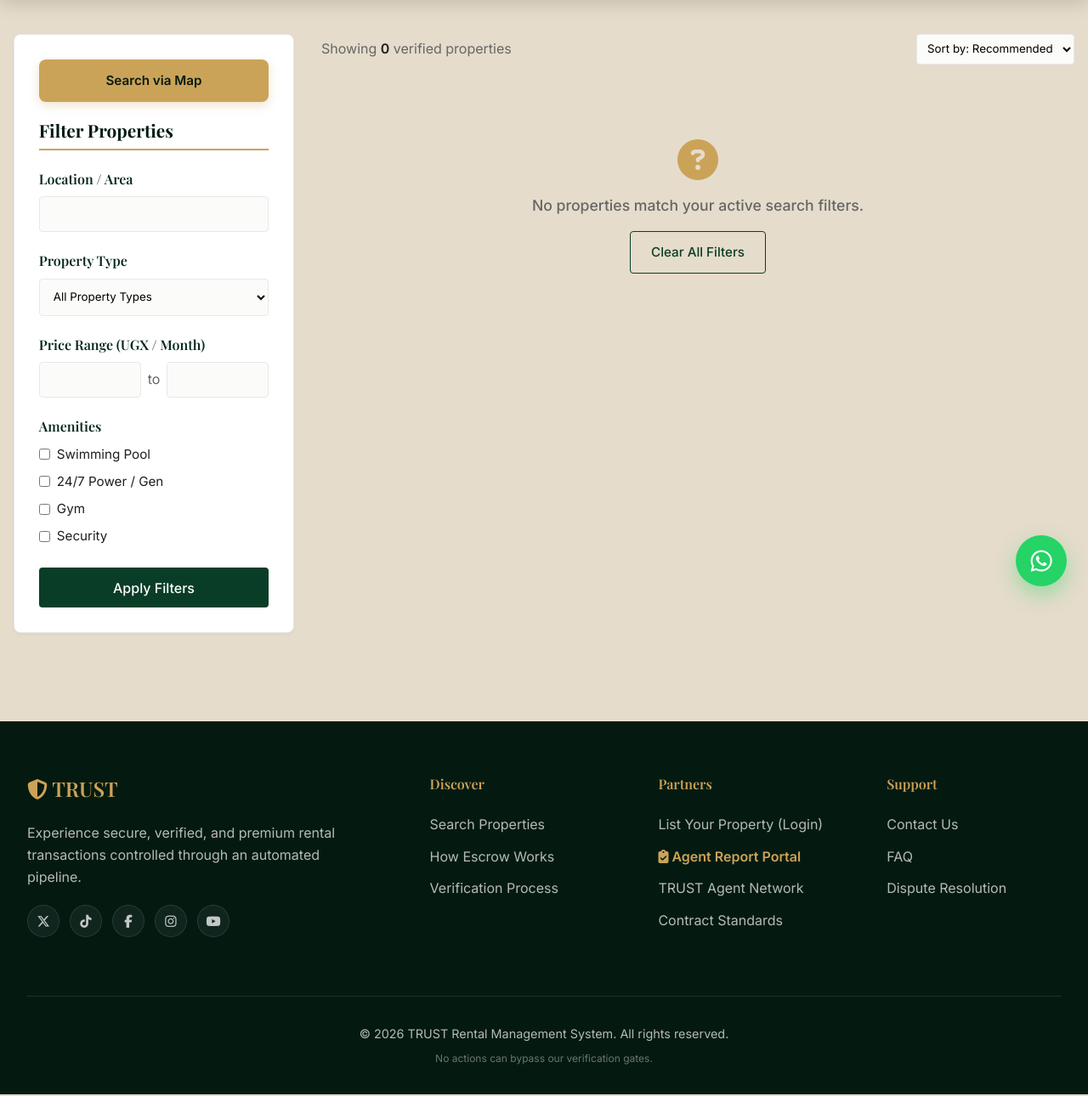
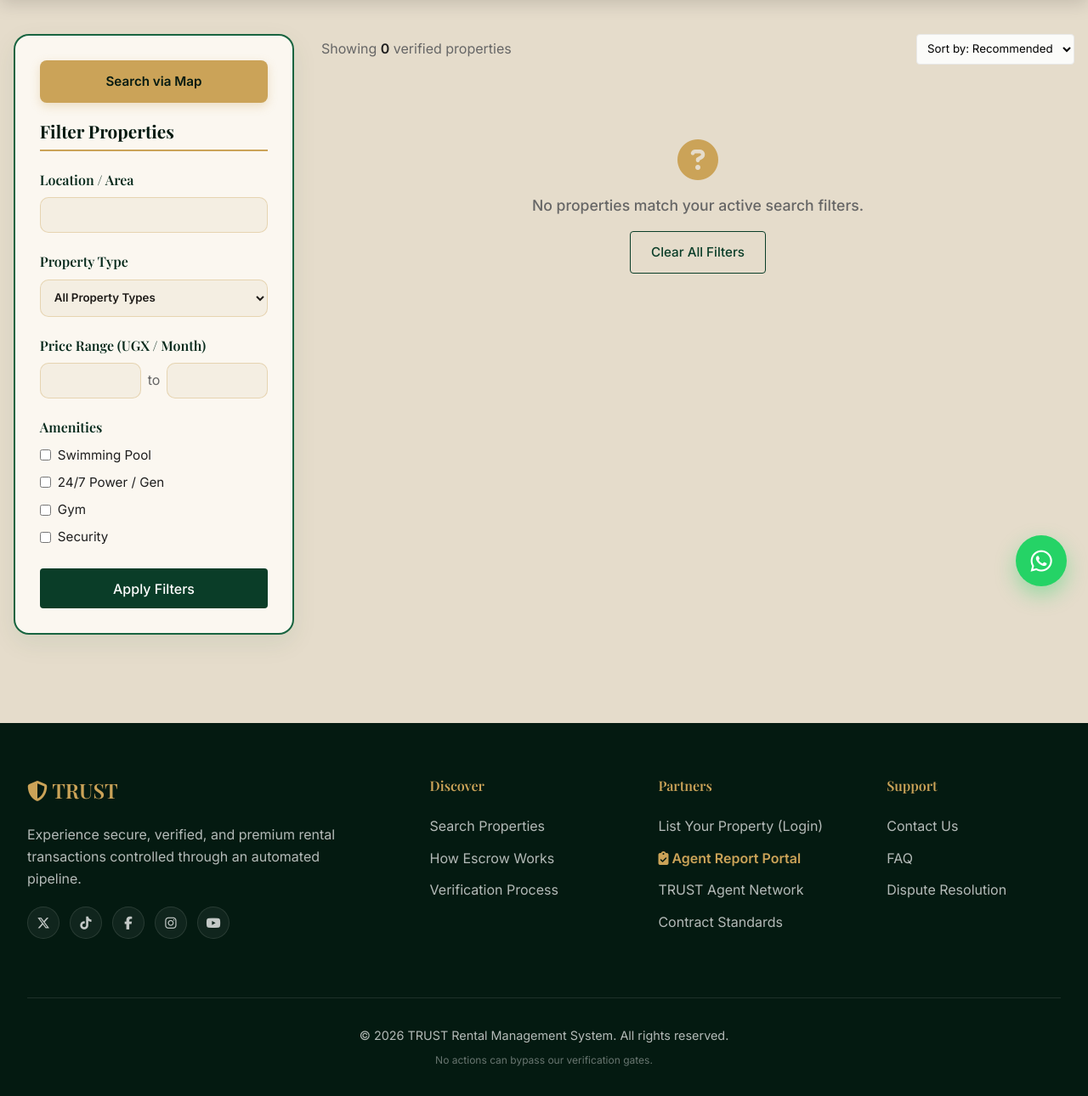
Before and after one commit to ronnie256-pro/Trustrentug, a Django app: page /search/ in a window 1280 px wide. Shown: the part 85-1375 px from the top of the page at 85% size. Run offline with Django 5.2, Linux system fonts and the light colour scheme; data comes from the database, SQL or seed files in the repository; data that the repository does not hold is empty; some libraries are stand-ins or nearby versions; some web fonts are replaced.

Commit message:
done with the desktop view of the search page

```diff
--- a/core/templates/tenant/search.html
+++ b/core/templates/tenant/search.html
@@ -46,12 +46,28 @@ body {
 }
 
 .filters {
-    background: #fff;
+    background: #fbf7f0;
     padding: 1.8rem;
-    border-radius: var(--radius-md);
-    border: 1px solid var(--color-border);
+    border-radius: 18px;
+    border: 2px solid rgba(10, 92, 54, 0.94);
     height: fit-content;
-    box-shadow: var(--shadow-sm);
+    box-shadow: 0 10px 30px rgba(10, 92, 54, 0.08);
+}
+.filters input[type="text"],
+.filters input[type="number"],
+.filters select {
+    background: #f4eee2 !important;
+    border: 1px solid rgba(203, 163, 88, 0.35) !important;
+    border-radius: 10px !important;
+    color: #1e1b18 !important;
+    font-weight: 600;
+}
+.filters input[type="text"]:focus,
+.filters input[type="number"]:focus,
+.filters select:focus {
+    background: #ffffff !important;
+    border-color: var(--color-gold) !important;
+    box-shadow: 0 0 0 3px rgba(203, 163, 88, 0.2) !important;
 }
 .filter-group {
     margin-bottom: 1.5rem;
```
